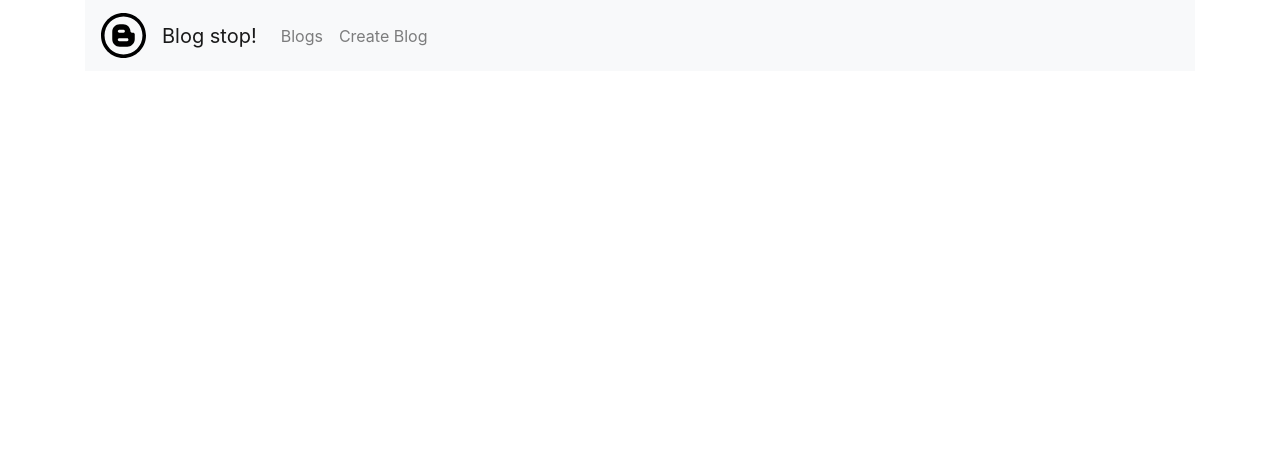
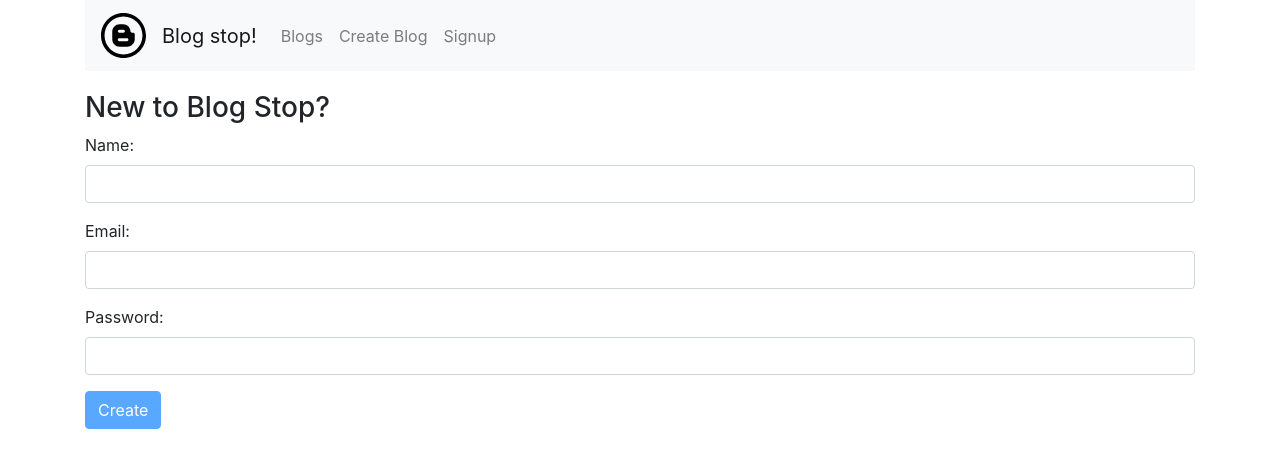
Before and after one commit to shaharyar123/react-hackaton, a React (Create React App) app: page /signup in a window 1280 px wide. Shown: the top 468 px of the page. Built offline with nearby package versions, Linux system fonts and the light colour scheme.

Commit message:
signup user

```diff
--- a/package.json
+++ b/package.json
@@ -8,7 +8,8 @@
     "react": "^16.6.3",
     "react-bootstrap": "^1.0.0-beta.12",
     "react-dom": "^16.6.3",
-    "react-router-dom": "^4.3.1"
+    "react-router-dom": "^4.3.1",
+    "uuid": "^3.3.3"
   },
   "devDependencies": {
     "react-scripts": "2.1.1"
--- a/src/App.js
+++ b/src/App.js
@@ -7,6 +7,7 @@ import EditTodo from "./components/edit-todo.component";
 import BlogsList from "./components/blogs-list.component";
 
 import logo from "./bb.svg";
+import SignupUser from "./components/signup.component";
 
 class App extends Component {
   render() {
@@ -36,6 +37,11 @@ class App extends Component {
                     Create Blog
                   </Link>
                 </li>
+                <li className="navbar-item">
+                  <Link to="/signup" className="nav-link">
+                    Signup
+                  </Link>
+                </li>
               </ul>
             </div>
           </nav>
@@ -43,6 +49,7 @@ class App extends Component {
           <Route path="/" exact component={BlogsList} />
           <Route path="/edit/:id" component={EditTodo} />
           <Route path="/create" component={CreateTodo} />
+          <Route path="/signup" component={SignupUser} />
         </div>
       </Router>
     );
--- /dev/null
+++ b/src/components/signup.component.js
@@ -0,0 +1,114 @@
+import React, { Component } from "react";
+import uuid from "uuid";
+
+export default class SignupUser extends Component {
+  constructor(props) {
+    super(props);
+
+    this.onChangeName = this.onChangeName.bind(this);
+    this.onChangeEmail = this.onChangeEmail.bind(this);
+    this.onChangePassword = this.onChangePassword.bind(this);
+    this.onSubmit = this.onSubmit.bind(this);
+
+    this.state = {
+      email: "",
+      password: "",
+      name: ""
+    };
+  }
+
+  onChangeName(e) {
+    this.setState({
+      name: e.target.value
+    });
+  }
+
+  onChangeEmail(e) {
+    this.setState({
+      email: e.target.value
+    });
+  }
+
+  onChangePassword(e) {
+    this.setState({
+      password: e.target.value
+    });
+  }
+
+  onSubmit(e) {
+    e.preventDefault();
+
+    const newBlog = {
+      name: this.state.name,
+      password: this.state.password,
+      email: this.state.email,
+      id: uuid.v4()
+    };
+
+    this.addNew(newBlog);
+
+    this.setState({
+      name: "",
+      password: "",
+      email: ""
+    });
+    // this.props.history.push("/");
+    alert("Successfully Created");
+  }
+
+  addNew(user) {
+    var users = JSON.parse(localStorage.getItem("users") || "[]");
+    users.push(user);
+    // Saving
+    localStorage.setItem("users", JSON.stringify(users));
+    localStorage.setItem("currentUser", JSON.stringify(user));
+  }
+
+  render() {
+    return (
+      <div style={{ marginTop: 20 }}>
+        <h3>New to Blog Stop? </h3>
+        <form onSubmit={this.onSubmit}>
+          <div className="form-group">
+            <label>Name: </label>
+            <input
+              type="text"
+              className="form-control"
+              value={this.state.name}
+              onChange={this.onChangeName}
+            />
+          </div>
+          <div className="form-group">
+            <label>Email: </label>
+            <input
+              type="text"
+              className="form-control"
+              value={this.state.email}
+              onChange={this.onChangeEmail}
+            />
+          </div>
+          <div className="form-group">
+            <label>Password: </label>
+            <input
+              type="password"
+              className="form-control"
+              value={this.state.password}
+              onChange={this.onChangePassword}
+            />
+          </div>
+
+          <div className="form-group">
+            <input
+              type="submit"
+              value="Create"
+              disabled={
+                !this.state.name || !this.state.email || !this.state.password
+              }
+              className="btn btn-primary"
+            />
+          </div>
+        </form>
+      </div>
+    );
+  }
+}
```
Also changed, not shown: 1 other file (tests, documents, lock files or other folders).
